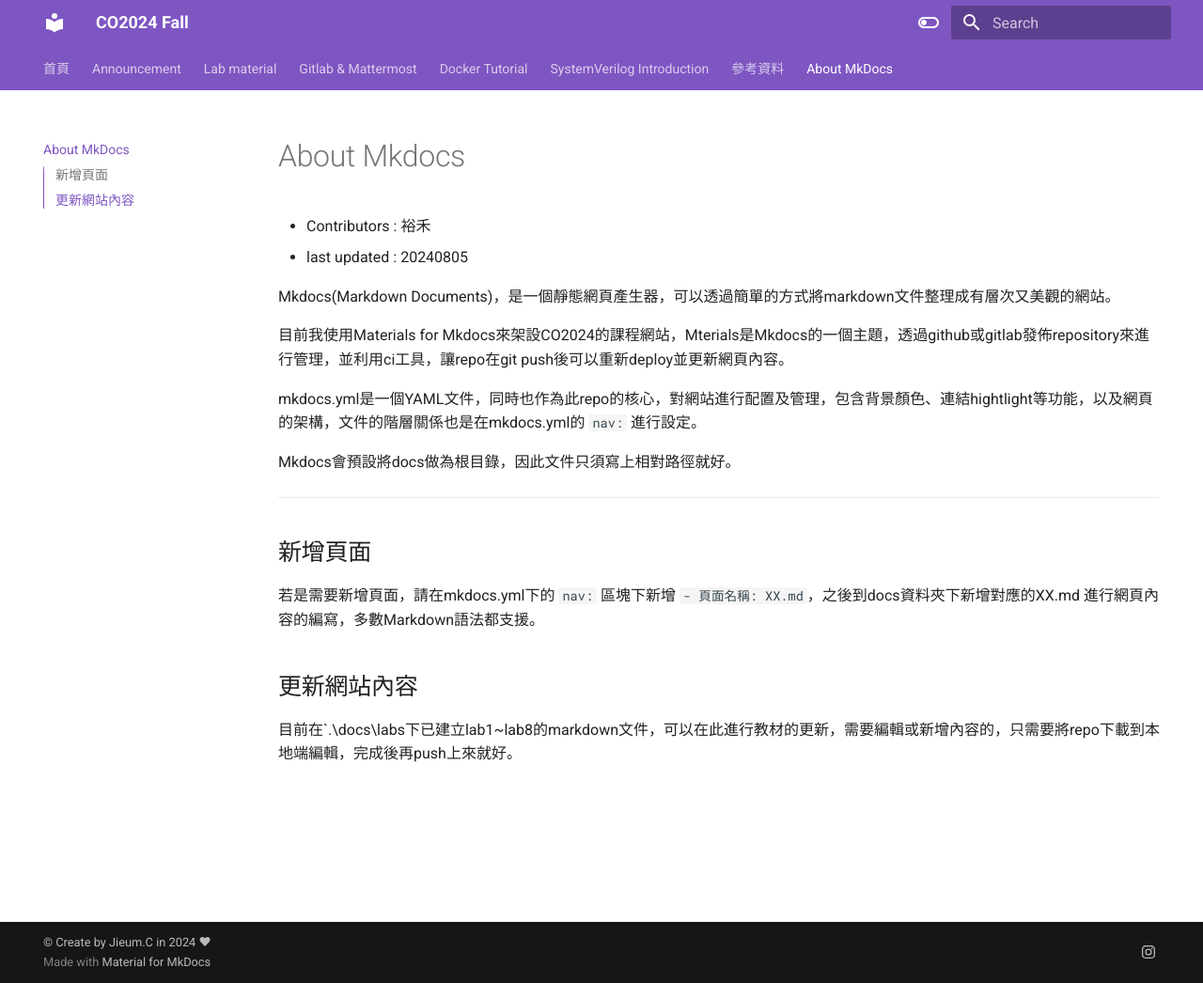
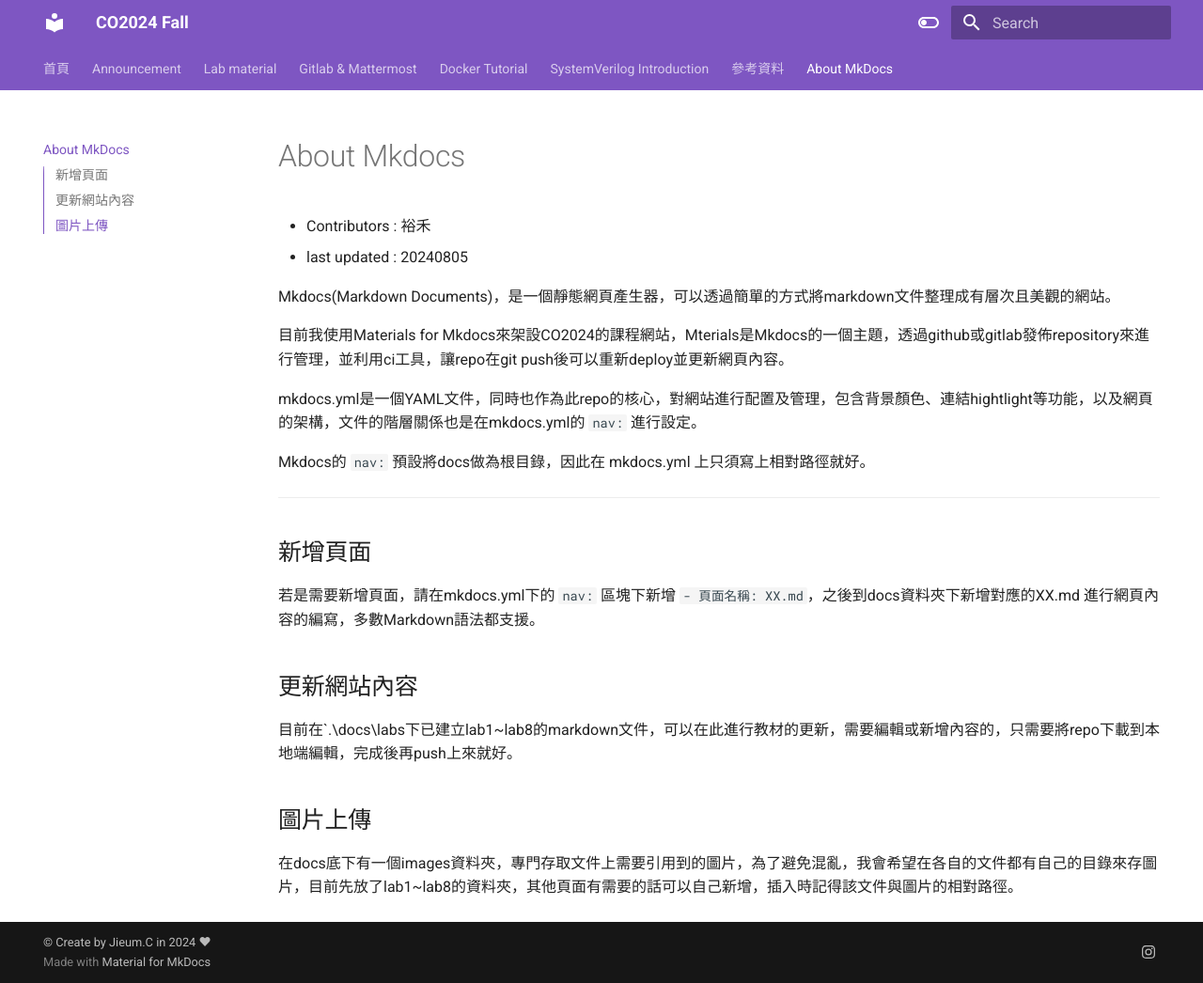
Before and after one commit to Jieumban/Test_mkdocs-, an MkDocs documentation site: the page built from docs/mkdocs.md, in a window 1280 px wide and 1046 px high. Shown: the whole window at 94% size. Built offline with MkDocs 1.6.1 and Material for MkDocs 9.7.7, drawn with Linux system fonts in a browser that asks for light colours; nearby versions of some CDN libraries.

Commit message:
24080516

```diff
--- a/docs/mkdocs.md
+++ b/docs/mkdocs.md
@@ -3,13 +3,13 @@
 - Contributors : 裕禾
 - last updated : 20240805
 
-Mkdocs(Markdown Documents)，是一個靜態網頁產生器，可以透過簡單的方式將markdown文件整理成有層次又美觀的網站。
+Mkdocs(Markdown Documents)，是一個靜態網頁產生器，可以透過簡單的方式將markdown文件整理成有層次且美觀的網站。
 
 目前我使用Materials for Mkdocs來架設CO2024的課程網站，Mterials是Mkdocs的一個主題，透過github或gitlab發佈repository來進行管理，並利用ci工具，讓repo在git push後可以重新deploy並更新網頁內容。
 
 mkdocs.yml是一個YAML文件，同時也作為此repo的核心，對網站進行配置及管理，包含背景顏色、連結hightlight等功能，以及網頁的架構，文件的階層關係也是在mkdocs.yml的 `nav:` 進行設定。
 
-Mkdocs會預設將docs做為根目錄，因此文件只須寫上相對路徑就好。
+Mkdocs的 `nav:` 預設將docs做為根目錄，因此在 mkdocs.yml 上只須寫上相對路徑就好。
 
 ---
 
@@ -18,3 +18,6 @@ Mkdocs會預設將docs做為根目錄，因此文件只須寫上相對路徑就
 
 ## 更新網站內容
 目前在`.\docs\labs下已建立lab1~lab8的markdown文件，可以在此進行教材的更新，需要編輯或新增內容的，只需要將repo下載到本地端編輯，完成後再push上來就好。
+
+## 圖片上傳
+在docs底下有一個images資料夾，專門存取文件上需要引用到的圖片，為了避免混亂，我會希望在各自的文件都有自己的目錄來存圖片，目前先放了lab1~lab8的資料夾，其他頁面有需要的話可以自己新增，插入時記得該文件與圖片的相對路徑。
```
